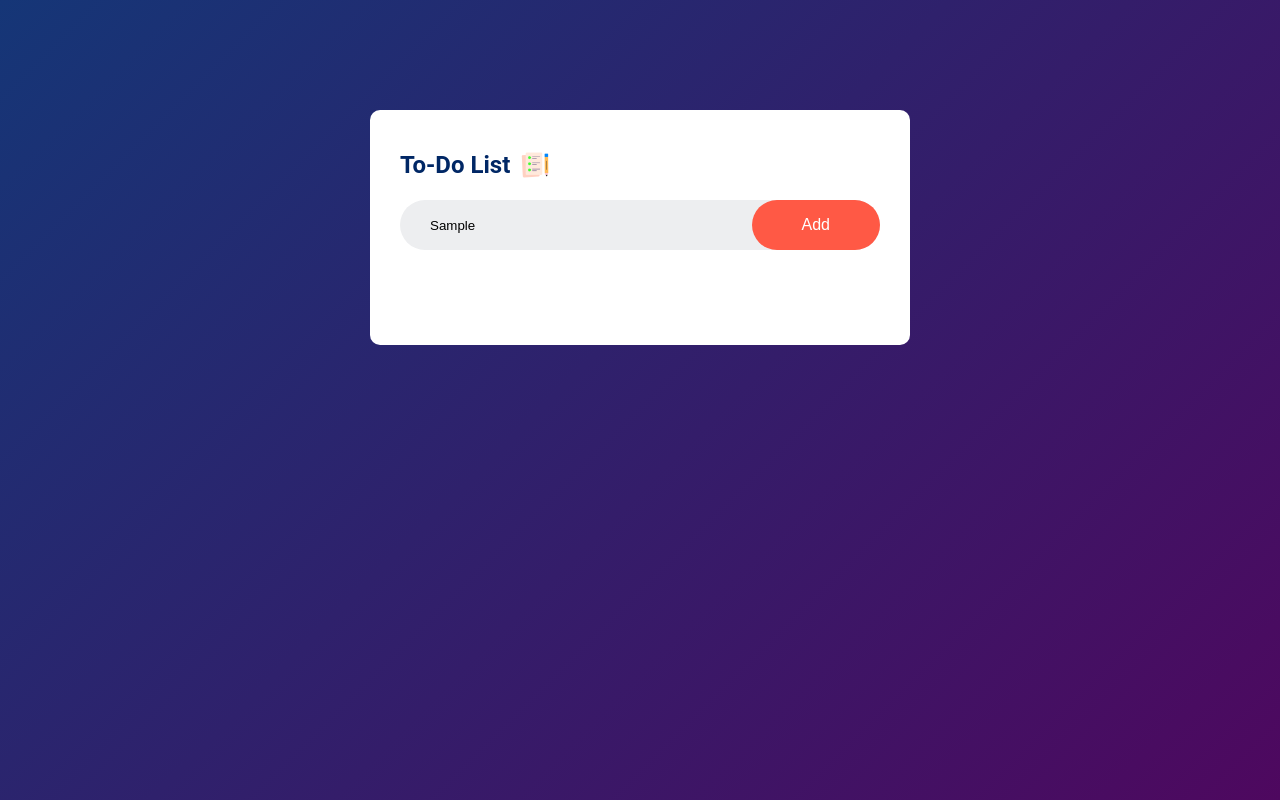
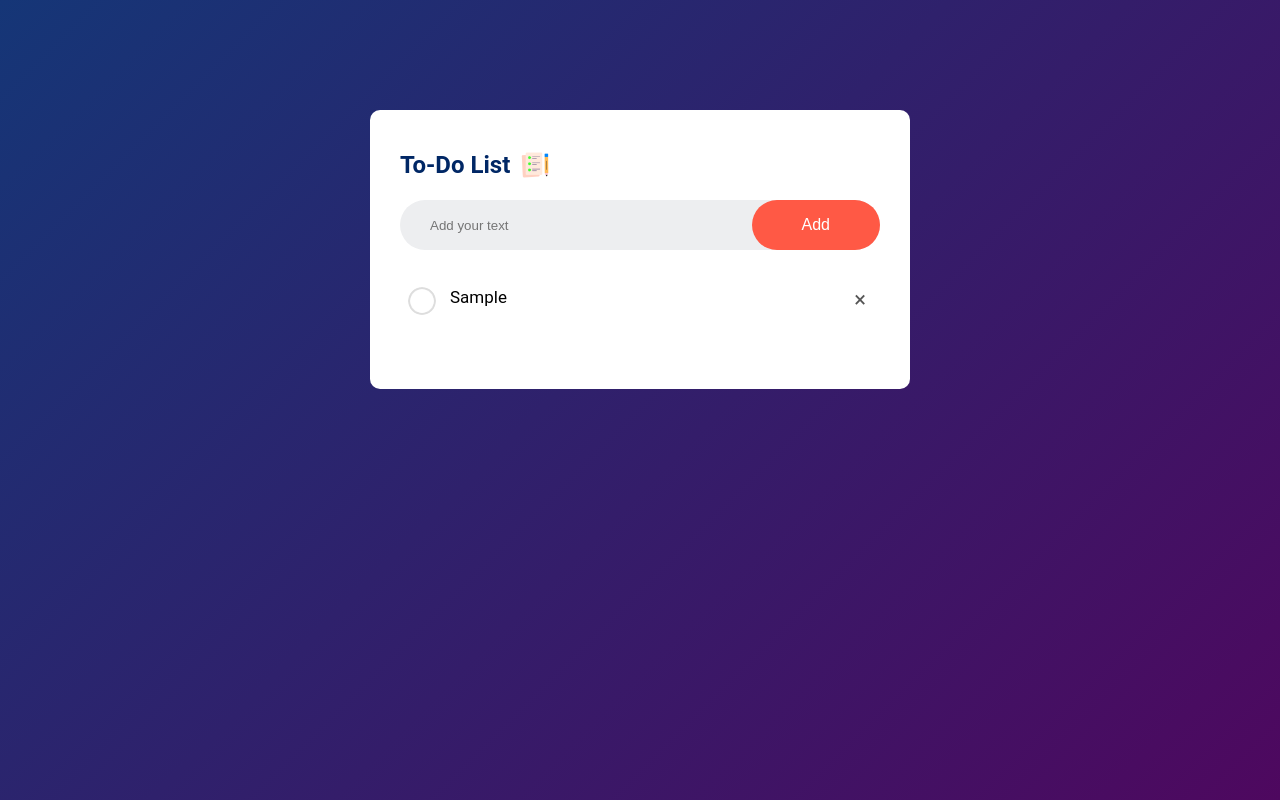
Before and after one commit to MihaelYaryomenko/todo-app-tutor, a website: page dist/index.html in a window 1280 px wide. Both pictures are taken after typing "Sample" into the empty fields and a click on the button "Add". Drawn offline with Linux system fonts and the light colour scheme.

Commit message:
finished

```diff
--- a/sass/main.scss
+++ b/sass/main.scss
@@ -87,4 +87,19 @@ ul li {
       background-image: url(/images/checked.png);
     }
   }
+  & span {
+    position: absolute;
+    right: 0;
+    top: 5px;
+    width: 40px;
+    height: 40px;
+    font-size: 22px;
+    color: #555;
+    line-height: 40px;
+    text-align: center;
+    border-radius: 50%;
+    &:hover {
+      background: #edeef0;
+    }
+  }
 }
--- /dev/null
+++ b/src/components/app.js
@@ -0,0 +1,42 @@
+const inputBox = document.querySelector('#input-box')
+const listContainer = document.querySelector('#list-container')
+
+export const app = (() => {
+  const saveData = () => {
+    localStorage.setItem('data', listContainer.innerHTML)
+  }
+
+  const showTask = () => {
+    listContainer.innerHTML = localStorage.getItem('data')
+  }
+
+  const addTask = () => {
+    if (inputBox.value === '') {
+      alert('Please, enter the text :(')
+      return
+    }
+    const li = document.createElement('li')
+    li.innerText = inputBox.value
+    listContainer.appendChild(li)
+    const span = document.createElement('span')
+    span.innerText = '\u00d7'
+    li.appendChild(span)
+    inputBox.value = ''
+    saveData()
+  }
+
+  const checkTask = (e) => {
+    if (e.target.tagName === 'LI') {
+      e.target.classList.toggle('checked')
+      saveData()
+      return
+    }
+    if (e.target.tagName === 'SPAN') {
+      e.target.parentElement.remove()
+      saveData()
+      return
+    }
+  }
+
+  return { addTask, showTask, checkTask }
+})()
--- a/src/index.js
+++ b/src/index.js
@@ -0,0 +1,8 @@
+import { app } from "./components/app"
+
+const listContainer = document.querySelector('#list-container')
+const btn = document.querySelector('button')
+
+btn.addEventListener('click', app.addTask)
+listContainer.addEventListener('click', e => {app.checkTask(e)}, false)
+app.showTask()
```
Also changed, not shown: dist/css/main.css, dist/main.js, 1 other file.
